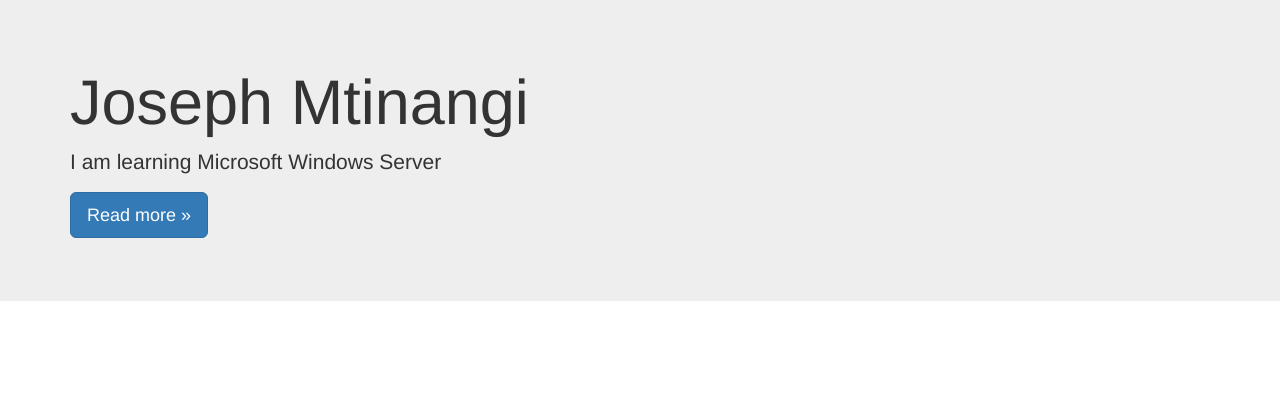
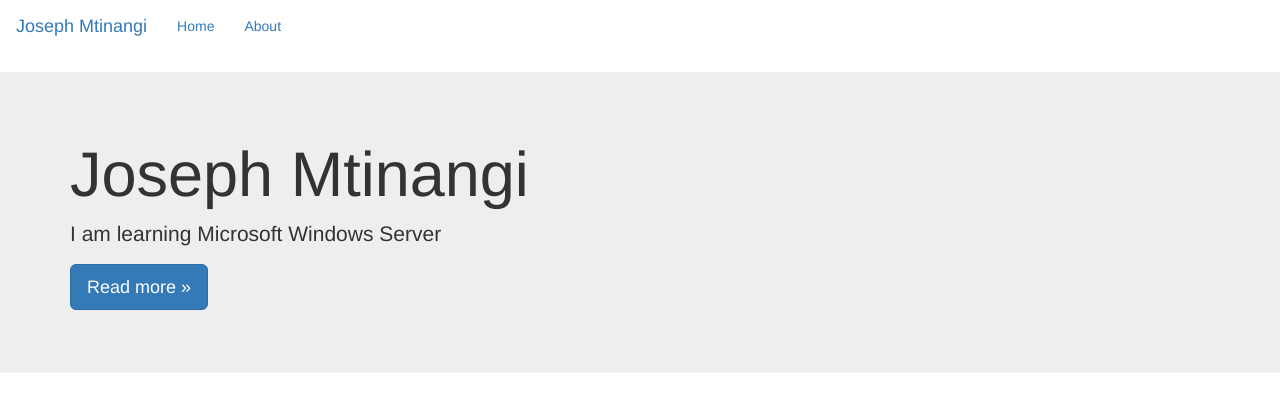
Before and after one commit to josephmtinangi/microsoft-azure-web-app, a PHP site: page / in a window 1280 px wide. Shown: the top 412 px of the page. Run offline with PHP 8.4, Linux system fonts and the light colour scheme.

Commit message:
Add a basic navbar

```diff
--- a/index.php
+++ b/index.php
@@ -8,7 +8,19 @@
 		<link rel="stylesheet" href="https://maxcdn.bootstrapcdn.com/bootstrap/3.3.7/css/bootstrap.min.css" type="text/css" />
 	</head>
 	<body>
-
+	    <div class="navbar">
+	    	<div class="container-fluid">
+	    		<a class="navbar-brand" href="#">Joseph Mtinangi</a>
+	    		<ul class="nav navbar-nav">
+	    			<li class="active">
+	    				<a href="#">Home</a>
+	    			</li>
+	    			<li>
+	    				<a href="#">About</a>
+	    			</li>
+	    		</ul>
+	    	</div>
+	    </div>
 	    <!--site header-->
 	    <header>
 	    	<div class="jumbotron">
```
